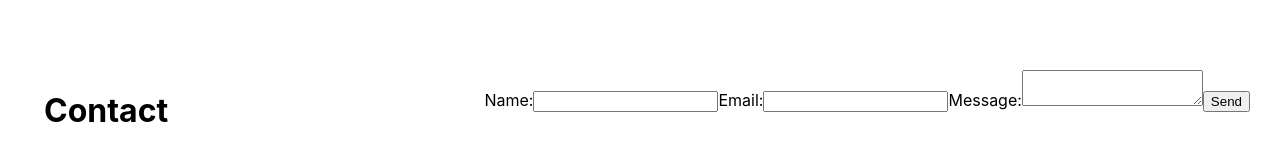
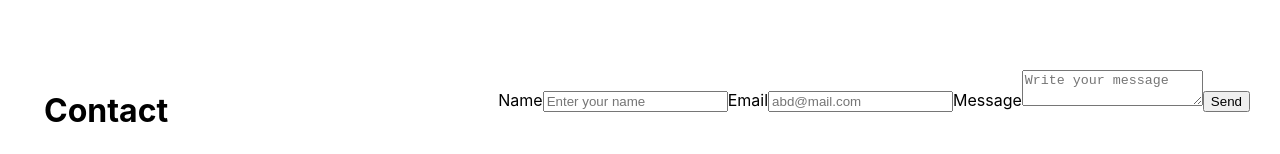
Before and after one commit to abdozayan12/New-Portfolio, a React (Create React App) app: page / in a window 1280 px wide. Shown: the part 2059-2213 px from the top of the page. Built offline with nearby package versions, Linux system fonts and the light colour scheme.

Commit message:
Update contact.js

```diff
--- a/src/components/contact.js
+++ b/src/components/contact.js
@@ -9,16 +9,16 @@ const Contact = () => (
     <div>
       <form>
         <label htmlFor="name">
-          Name:
-          <input type="text" name="name" />
+          Name
+          <input type="text" name="name" placeholder="Enter your name" />
         </label>
         <label htmlFor="Email">
-          Email:
-          <input type="text" name="email" />
+          Email
+          <input type="email" name="email" placeholder="abd@mail.com" />
         </label>
         <label htmlFor="Message">
-          Message:
-          <textarea name="message" />
+          Message
+          <textarea name="message" placeholder="Write your message" />
         </label>
         <button type="submit">Send</button>
       </form>
```
